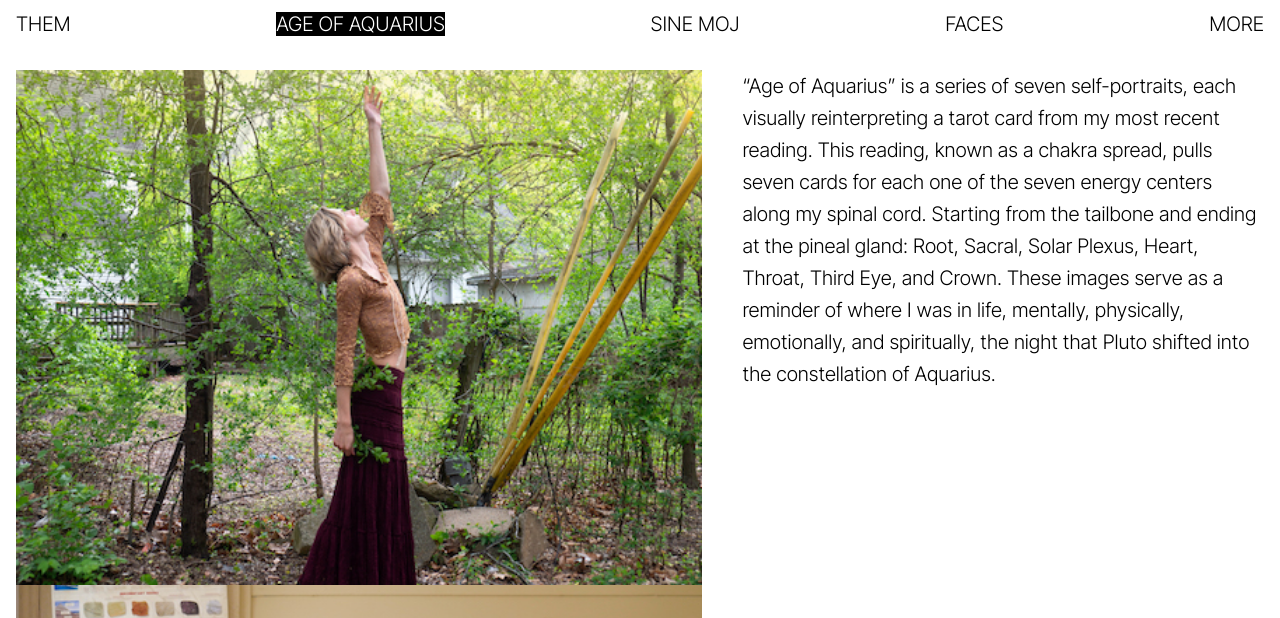
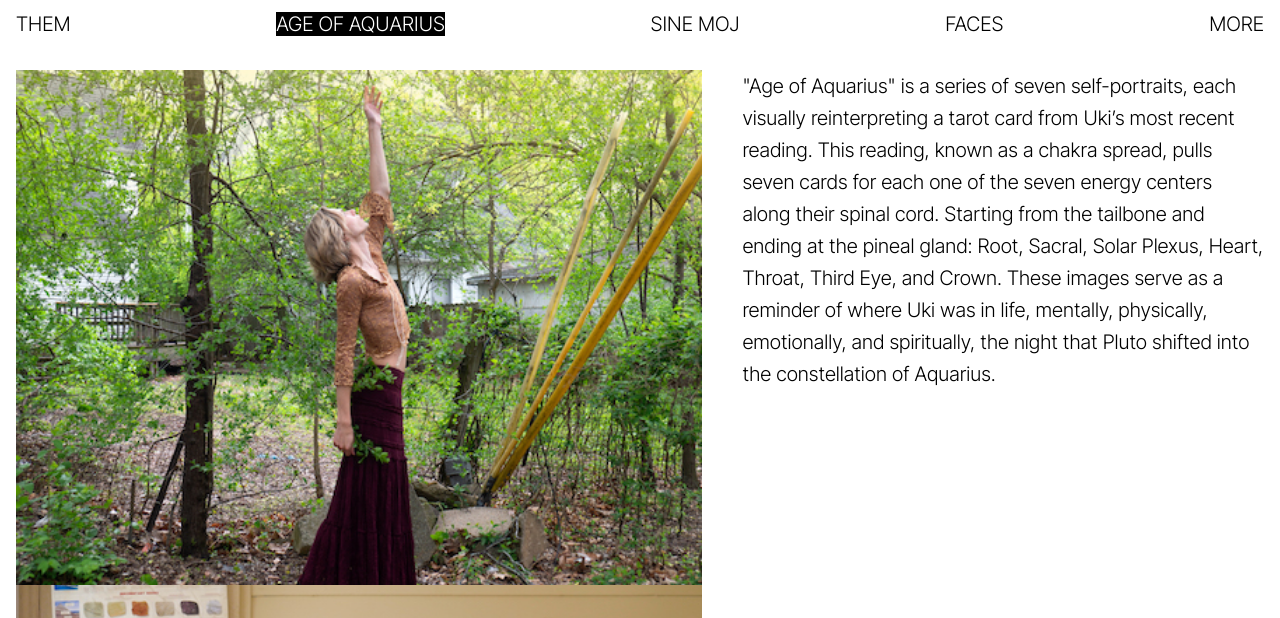
Before and after one commit to marjanb/uki, a website: page photo/age-of-aquarius.html in a window 1280 px wide. Shown: the part 182-800 px from the top of the page. Drawn offline with Linux system fonts and the light colour scheme; some packages are replaced by stand-ins of ours; a script that the page names is missing.

Commit message:
Update age-of-aquarius.html

```diff
--- a/photo/age-of-aquarius.html
+++ b/photo/age-of-aquarius.html
@@ -49,13 +49,9 @@
   <main class="app-content">
     <div class="grid grid-cols-[1fr] md:grid-cols-[55%_1fr] gap-10">
       <div class="order-1 md:order-2">
-        <p class="text-xl font-light leading-8">“Age of Aquarius” is a series of seven self-portraits, each visually
-          reinterpreting a tarot card from my most
-          recent reading. This reading, known as a chakra spread, pulls seven cards for each one of the seven energy
-          centers along my spinal cord. Starting from the tailbone and ending at the pineal gland: Root, Sacral, Solar
-          Plexus, Heart, Throat, Third Eye, and Crown. These images serve as a reminder of where I was in life,
-          mentally, physically, emotionally, and spiritually, the night that Pluto shifted into the constellation of
-          Aquarius.
+        <p class="text-xl font-light leading-8">
+          "Age of Aquarius" is a series of seven self-portraits, each visually reinterpreting a tarot card from Uki’s most recent reading. This reading, known as a chakra spread, pulls seven cards for each one of the seven energy centers along their spinal cord. Starting from the tailbone and ending at the pineal gland: Root, Sacral, Solar Plexus, Heart, Throat, Third Eye, and Crown. These images serve as a reminder of where Uki was in life, mentally, physically, emotionally, and spiritually, the night that Pluto shifted into the constellation of Aquarius.
+
         </p>
       </div>
       <div id="macy-container" class="order-2 md:order-1">
```
